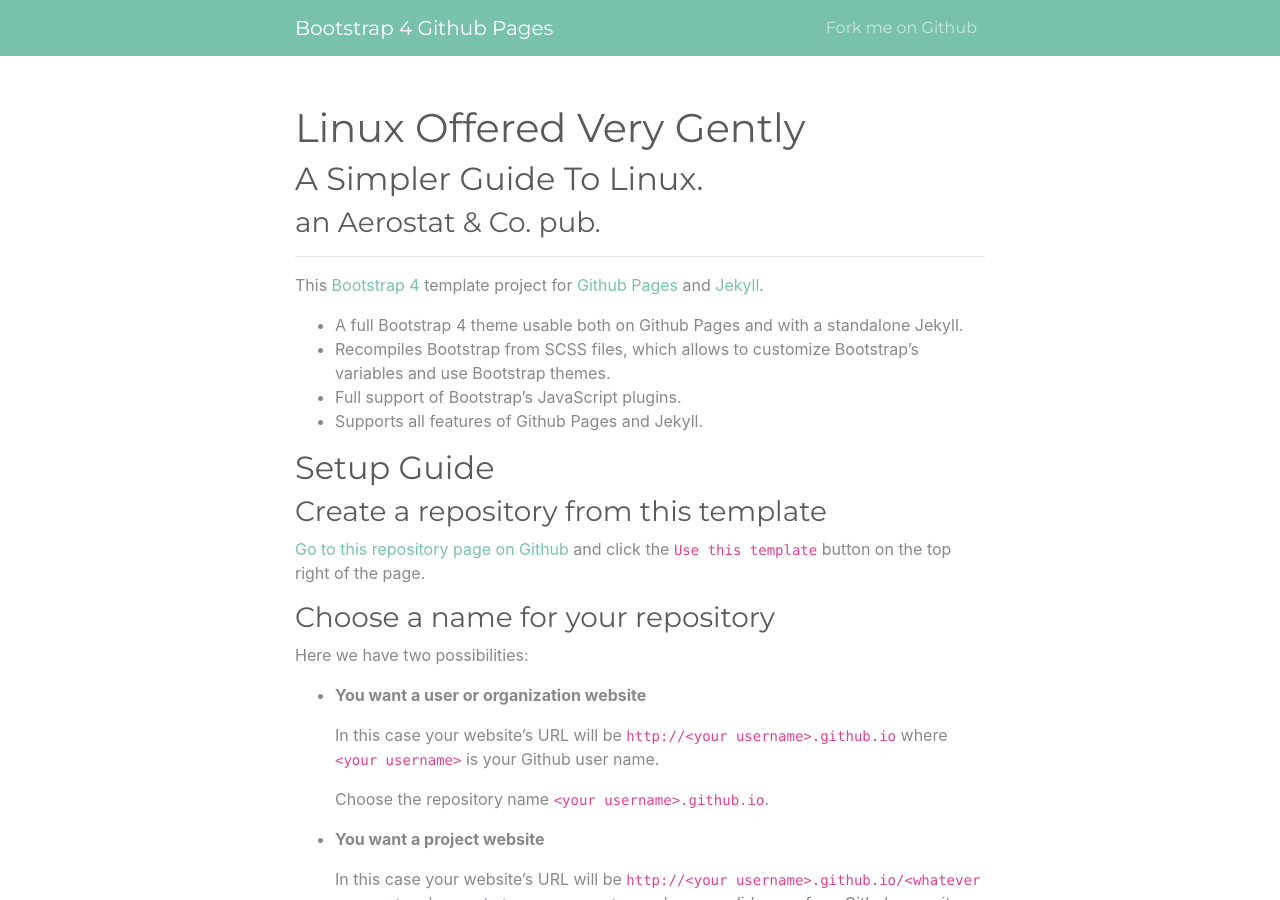
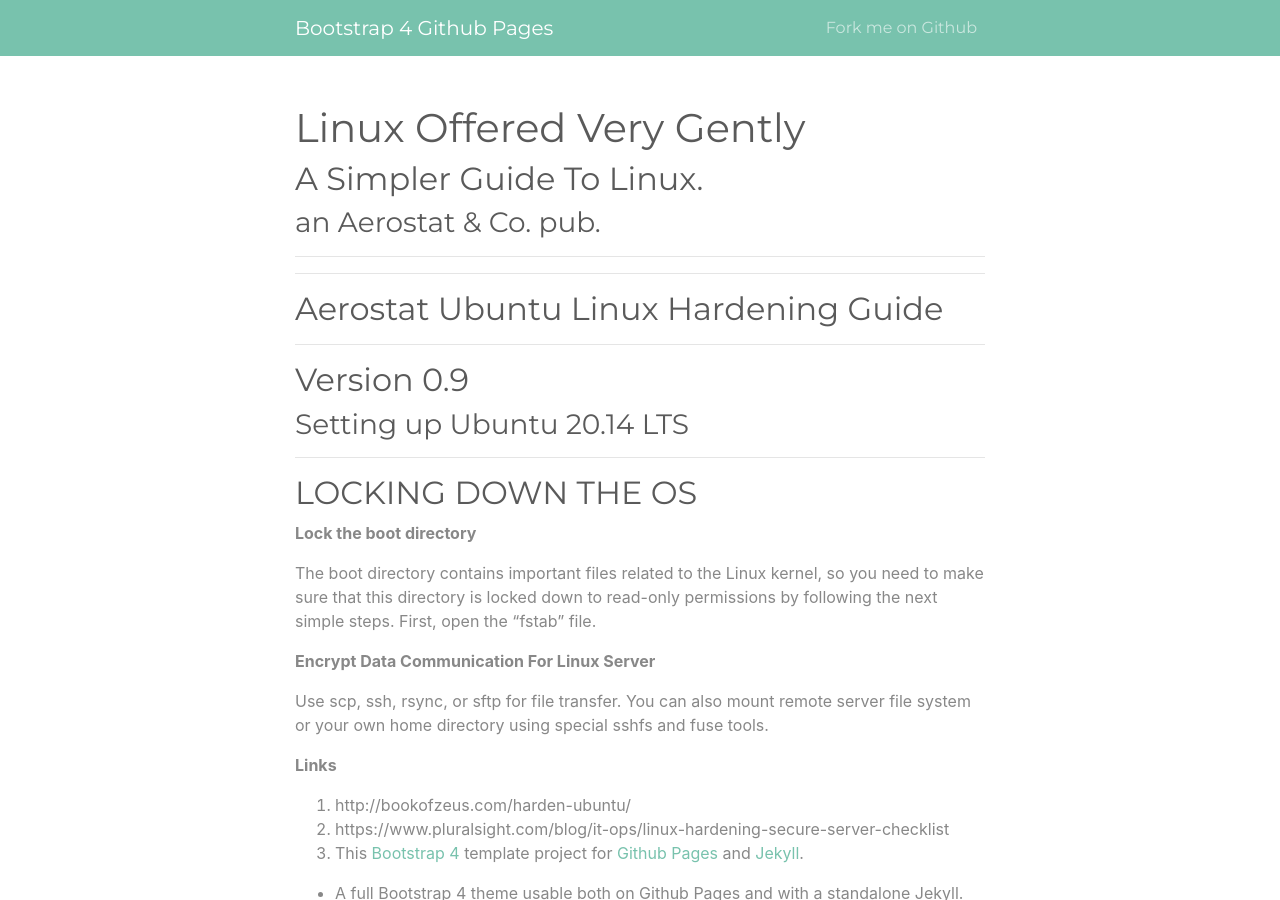
Before and after one commit to binarylawyer/Linux_Guide, a Jekyll site: the page built from index.md, in a window 1280 px wide and 900 px high. Built offline with Jekyll 4.4.1, drawn with Linux system fonts in a browser that asks for light colours.

Commit message:
Update index.md

```diff
--- a/index.md
+++ b/index.md
@@ -7,6 +7,33 @@
 ### an Aerostat & Co. pub.
 ---
 
+___
+## Aerostat Ubuntu Linux Hardening Guide
+---
+## Version 0.9
+
+### Setting up Ubuntu 20.14 LTS
+___
+
+## LOCKING DOWN THE OS
+
+**Lock the boot directory**
+
+The boot directory contains important files related to the Linux kernel,
+so you need to make sure that this directory is locked down to read-only
+permissions by following the next simple steps. First, open the “fstab” file.
+
+**Encrypt Data Communication For Linux Server**
+
+Use scp, ssh, rsync, or sftp for file transfer.
+You can also mount remote server file system or
+your own home directory using special sshfs and fuse tools.
+
+**Links**
+
+1.  http://bookofzeus.com/harden-ubuntu/
+2.  https://www.pluralsight.com/blog/it-ops/linux-hardening-secure-server-checklist
+3.
 This
 [Bootstrap 4](https://getbootstrap.com/) template project for [Github Pages](https://pages.github.com/) and [Jekyll](https://jekyllrb.com/).
 
```
